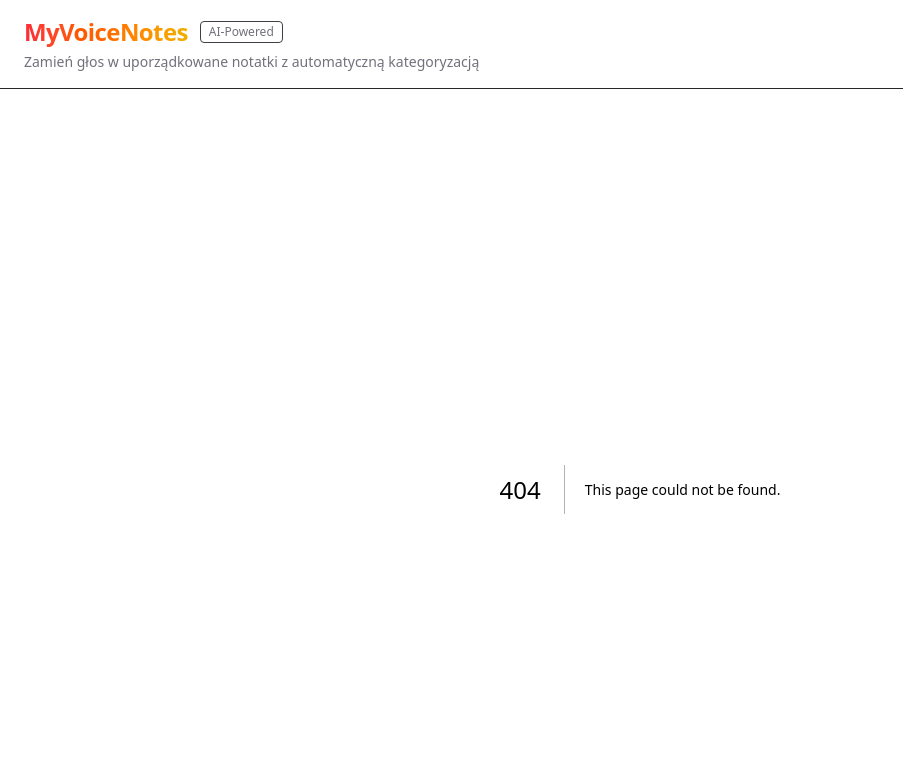
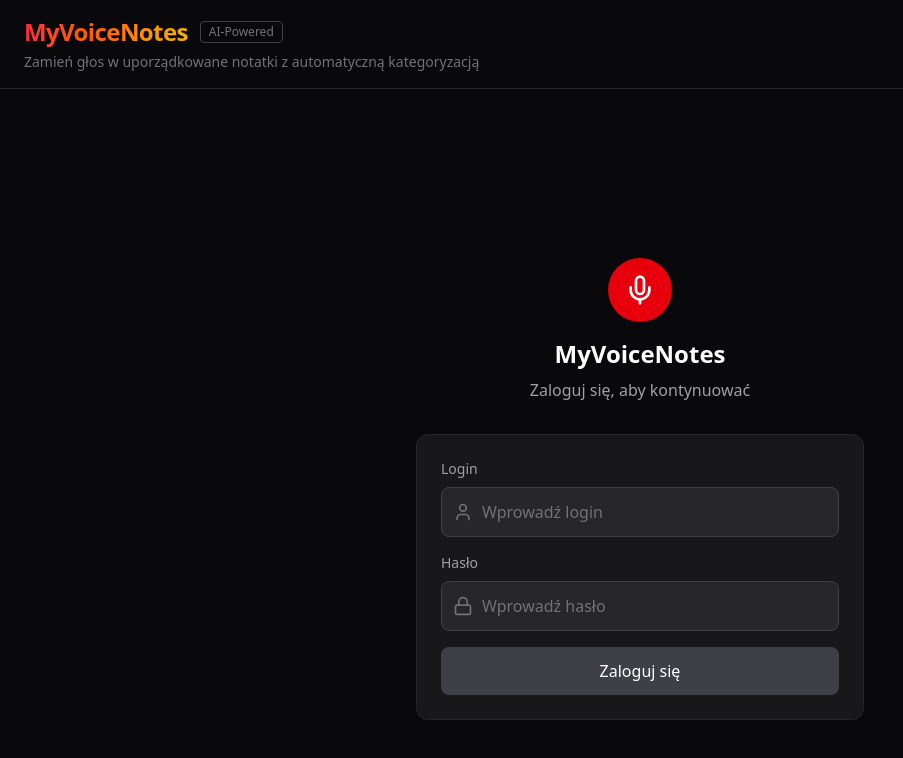
Before and after one commit to patryk777/MyVoiceNotes10x, a Next.js app: page /login in a window 1280 px wide. Before the commit this address had no page. Shown: the top 758 px of the page, without its empty margins (0-903 px from the left). Built offline with nearby package versions, Linux system fonts and the light colour scheme.

Commit message:
feat: add simple login screen with authentication

```diff
--- /dev/null
+++ b/app/login/page.tsx
@@ -0,0 +1,89 @@
+"use client";
+
+import { useState } from "react";
+import { useRouter } from "next/navigation";
+import { Mic, Lock, User } from "lucide-react";
+
+export default function LoginPage() {
+  const [username, setUsername] = useState("");
+  const [password, setPassword] = useState("");
+  const [error, setError] = useState("");
+  const [isLoading, setIsLoading] = useState(false);
+  const router = useRouter();
+
+  const handleSubmit = async (e: React.FormEvent) => {
+    e.preventDefault();
+    setError("");
+    setIsLoading(true);
+
+    // Simple auth check
+    if (username === "MyVoiceNotes" && password === "M:94khAErD") {
+      localStorage.setItem("isAuthenticated", "true");
+      router.push("/");
+    } else {
+      setError("Nieprawidłowy login lub hasło");
+    }
+
+    setIsLoading(false);
+  };
+
+  return (
+    <div className="min-h-screen bg-zinc-950 flex items-center justify-center p-4">
+      <div className="w-full max-w-md">
+        <div className="text-center mb-8">
+          <div className="inline-flex items-center justify-center w-16 h-16 bg-red-600 rounded-full mb-4">
+            <Mic className="w-8 h-8 text-white" />
+          </div>
+          <h1 className="text-2xl font-bold text-white">MyVoiceNotes</h1>
+          <p className="text-zinc-400 mt-2">Zaloguj się, aby kontynuować</p>
+        </div>
+
+        <form onSubmit={handleSubmit} className="bg-zinc-900 border border-zinc-800 rounded-xl p-6 space-y-4">
+          <div>
+            <label className="block text-sm text-zinc-400 mb-2">Login</label>
+            <div className="relative">
+              <User className="absolute left-3 top-1/2 -translate-y-1/2 w-5 h-5 text-zinc-500" />
+              <input
+                type="text"
+                value={username}
+                onChange={(e) => setUsername(e.target.value)}
+                className="w-full bg-zinc-800 border border-zinc-700 rounded-lg pl-10 pr-4 py-3 text-white placeholder-zinc-500 focus:outline-none focus:border-red-500"
+                placeholder="Wprowadź login"
+                autoComplete="username"
+              />
+            </div>
+          </div>
+
+          <div>
+            <label className="block text-sm text-zinc-400 mb-2">Hasło</label>
+            <div className="relative">
+              <Lock className="absolute left-3 top-1/2 -translate-y-1/2 w-5 h-5 text-zinc-500" />
+              <input
+                type="password"
+                value={password}
+                onChange={(e) => setPassword(e.target.value)}
+                className="w-full bg-zinc-800 border border-zinc-700 rounded-lg pl-10 pr-4 py-3 text-white placeholder-zinc-500 focus:outline-none focus:border-red-500"
+                placeholder="Wprowadź hasło"
+                autoComplete="current-password"
+              />
+            </div>
+          </div>
+
+          {error && (
+            <div className="bg-red-900/50 border border-red-700 rounded-lg p-3 text-red-300 text-sm">
+              {error}
+            </div>
+          )}
+
+          <button
+            type="submit"
+            disabled={isLoading || !username || !password}
+            className="w-full bg-red-600 hover:bg-red-500 disabled:bg-zinc-700 disabled:cursor-not-allowed text-white font-medium py-3 rounded-lg transition-colors"
+          >
+            {isLoading ? "Logowanie..." : "Zaloguj się"}
+          </button>
+        </form>
+      </div>
+    </div>
+  );
+}
--- a/app/page.tsx
+++ b/app/page.tsx
@@ -4,6 +4,7 @@ import { useState, useCallback, useRef, useEffect } from "react";
 import { useRecorder } from "@/hooks/useRecorder";
 import { useNotes, NoteCategory, Note } from "@/hooks/useNotes";
 import { useSettings } from "@/hooks/useSettings";
+import { useAuth } from "@/hooks/useAuth";
 import { SettingsModal } from "@/components/modals/SettingsModal";
 import { RecordingSection } from "@/components/RecordingSection";
 import { ActionBar } from "@/components/ActionBar";
@@ -11,6 +12,7 @@ import { SummaryModal } from "@/components/modals/SummaryModal";
 import { KanbanBoard } from "@/components/notes/KanbanBoard";
 import { HelpModal } from "@/components/modals/HelpModal";
 import { exportToMarkdown, exportToPdf } from "@/lib/export";
+import { LogOut } from "lucide-react";
 
 const CATEGORIES_FOR_EXPORT = [
   { id: "tasks" as NoteCategory, label: "Zadania" },
@@ -20,6 +22,7 @@ const CATEGORIES_FOR_EXPORT = [
 ];
 
 export default function Home() {
+  const { isAuthenticated, logout } = useAuth();
   const { notes, saveNote, updateNoteCategory, updateNote, deleteNote, undo, canUndo, archiveNote, unarchiveNote } = useNotes();
   const { settings, updateSettings, t } = useSettings();
   const [searchQuery, setSearchQuery] = useState("");
@@ -191,6 +194,15 @@ export default function Home() {
     return () => window.removeEventListener("keydown", handleKeyDown);
   }, [status, isProcessing, notes.length, isSummarizing, summary, startRecording, stopRecording, undo]);
 
+  // Show loading while checking auth
+  if (isAuthenticated === null) {
+    return (
+      <div className="min-h-screen bg-zinc-950 flex items-center justify-center">
+        <div className="text-zinc-400">Ładowanie...</div>
+      </div>
+    );
+  }
+
   return (
     <div className="flex flex-col min-h-full">
       {showSettings && (
@@ -229,6 +241,7 @@ export default function Home() {
           onSummarize={generateSummary}
           onOpenSettings={() => setShowSettings(true)}
           onOpenHelp={() => setShowHelp(true)}
+          onLogout={logout}
           isSummarizing={isSummarizing}
           hasNotes={getFilteredNotes().length > 0}
           t={t}
--- a/components/ActionBar.tsx
+++ b/components/ActionBar.tsx
@@ -1,6 +1,6 @@
 "use client";
 
-import { Search, Download, FileDown, Sparkles, Loader2, Undo2, Archive, Settings, HelpCircle } from "lucide-react";
+import { Search, Download, FileDown, Sparkles, Loader2, Undo2, Archive, Settings, HelpCircle, LogOut } from "lucide-react";
 
 interface ActionBarProps {
   searchQuery: string;
@@ -14,6 +14,7 @@ interface ActionBarProps {
   onSummarize: () => void;
   onOpenSettings: () => void;
   onOpenHelp: () => void;
+  onLogout: () => void;
   isSummarizing: boolean;
   hasNotes: boolean;
   t: (key: string) => string;
@@ -31,6 +32,7 @@ export function ActionBar({
   onSummarize,
   onOpenSettings,
   onOpenHelp,
+  onLogout,
   isSummarizing,
   hasNotes,
   t,
@@ -111,6 +113,13 @@ export function ActionBar({
         )}
         <span className="hidden sm:inline">{t("summarize")}</span>
       </button>
+      <button
+        onClick={onLogout}
+        className="p-2 bg-zinc-800 hover:bg-red-600 border border-zinc-700 rounded-lg text-zinc-300 hover:text-white cursor-pointer"
+        title="🚪 Wyloguj się"
+      >
+        <LogOut className="w-4 h-4" />
+      </button>
     </div>
   );
 }
--- /dev/null
+++ b/hooks/useAuth.ts
@@ -0,0 +1,27 @@
+"use client";
+
+import { useState, useEffect } from "react";
+import { useRouter } from "next/navigation";
+
+export function useAuth() {
+  const [isAuthenticated, setIsAuthenticated] = useState<boolean | null>(null);
+  const router = useRouter();
+
+  useEffect(() => {
+    const auth = localStorage.getItem("isAuthenticated");
+    if (auth === "true") {
+      setIsAuthenticated(true);
+    } else {
+      setIsAuthenticated(false);
+      router.push("/login");
+    }
+  }, [router]);
+
+  const logout = () => {
+    localStorage.removeItem("isAuthenticated");
+    setIsAuthenticated(false);
+    router.push("/login");
+  };
+
+  return { isAuthenticated, logout };
+}
```
